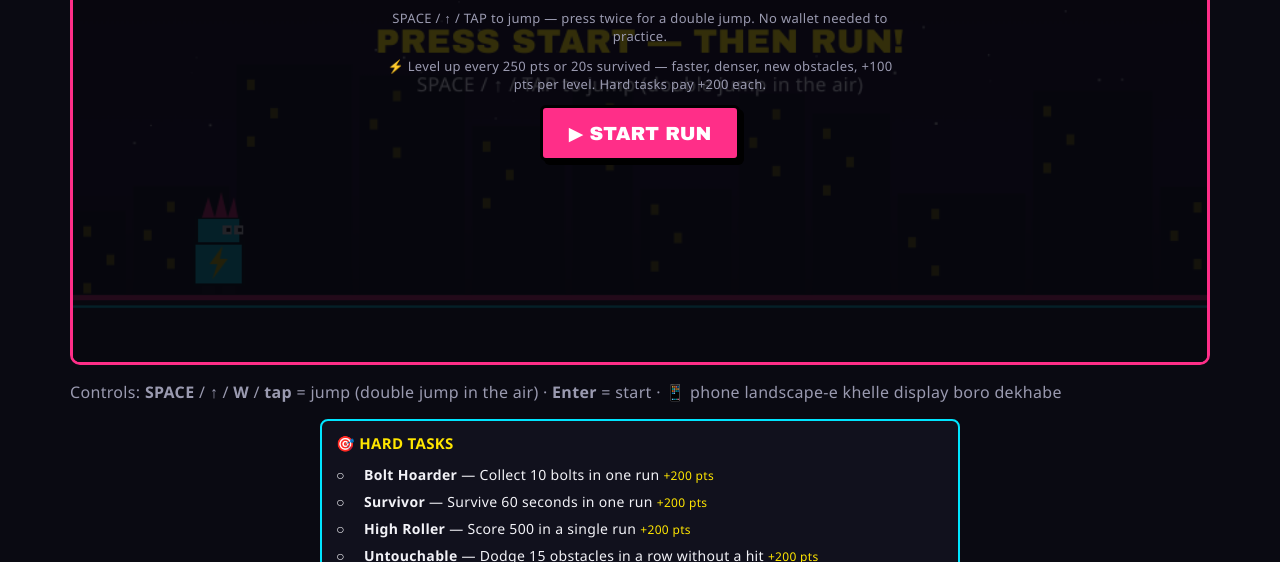
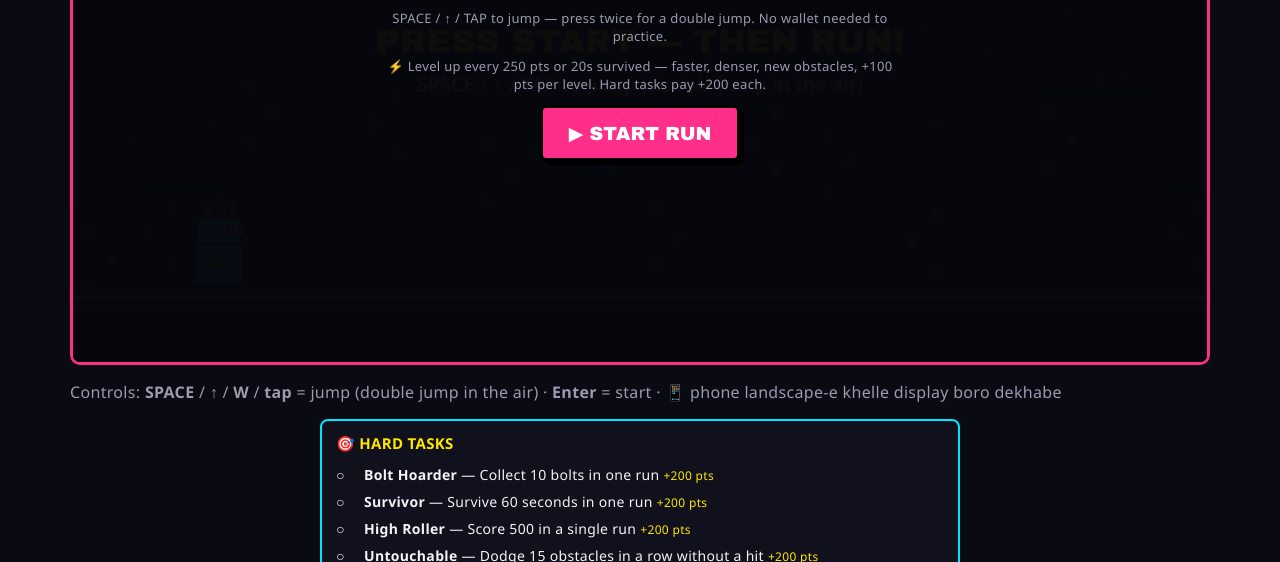
Before and after one commit to khan7271/punk-agent-arcade, a plain HTML site: page index.html in a window 1280 px wide. Shown: the part 615-1177 px from the top of the page. Drawn offline with Linux system fonts and the light colour scheme; no server answers.

Commit message:
Overlay background near-solid so canvas text no longer bleeds through the start screen

```diff
--- a/style.css
+++ b/style.css
@@ -88,7 +88,7 @@ main { max-width: 1180px; margin: 0 auto; padding: 20px; }
 .overlay {
   position: absolute; inset: 0; display: flex; flex-direction: column;
   align-items: center; justify-content: flex-start; gap: 12px; text-align: center;
-  background: rgba(7, 7, 13, 0.82); padding: 28px 20px;
+  background: rgba(7, 7, 13, 0.97); padding: 28px 20px;
   overflow-y: auto;
 }
 .overlay h2 { font-size: 34px; margin: 0; color: var(--pink); text-shadow: 3px 3px 0 #000; }
```
